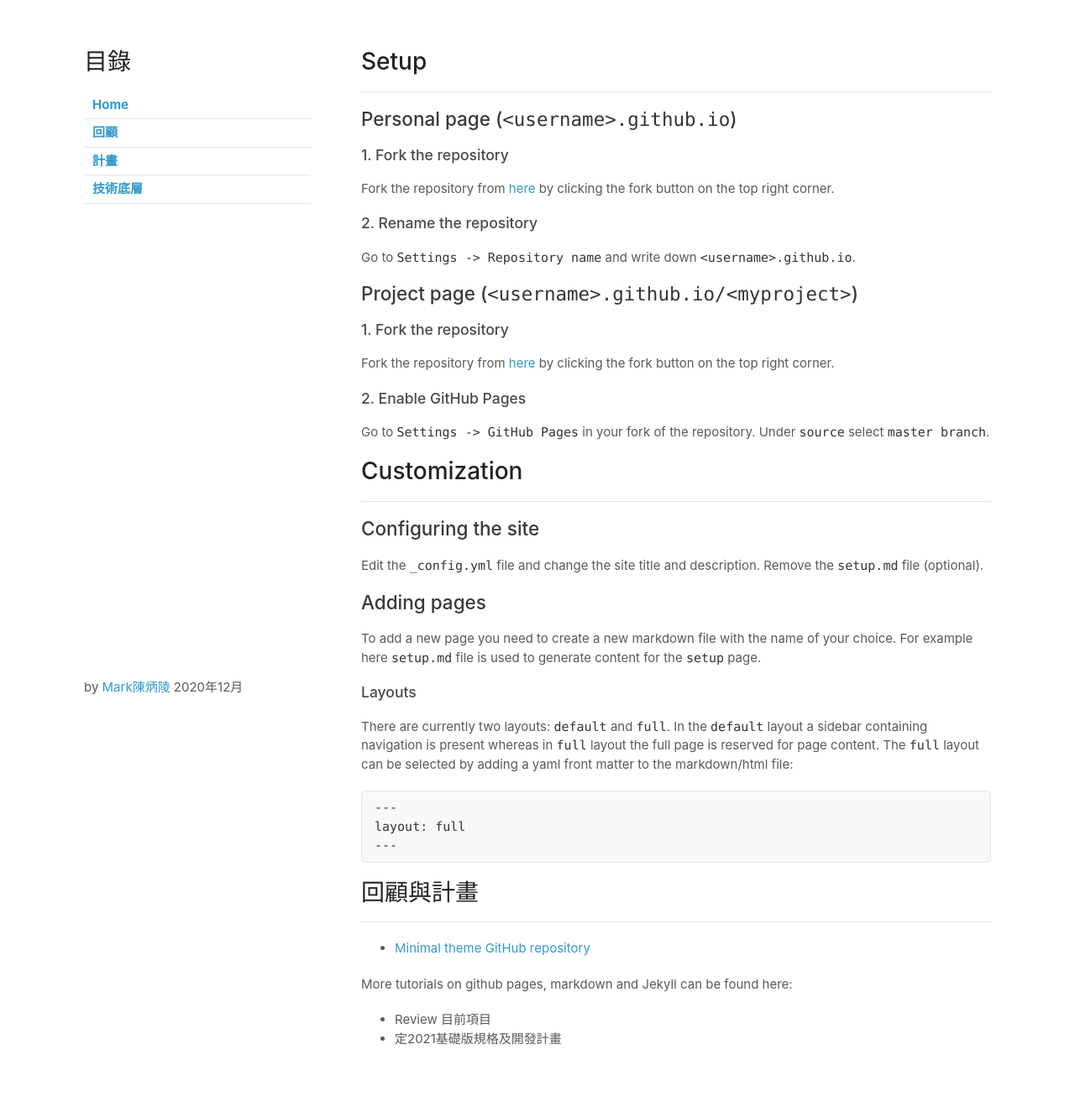
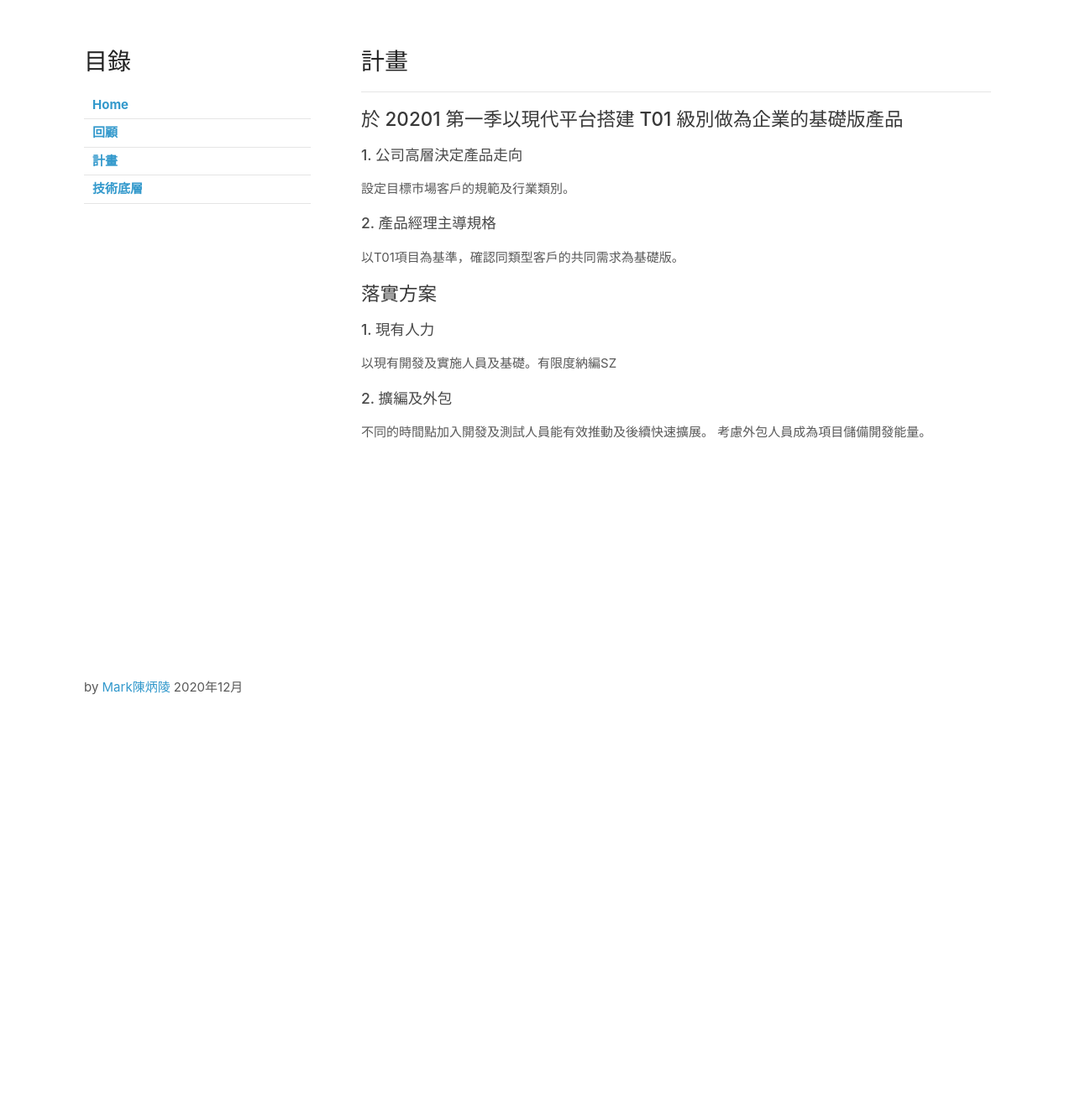
Before and after one commit to dreamaitek/p003, a Jekyll site: the page built from plan.md, in a window 1280 px wide. Shown: the whole page at 84% size. Built offline with Jekyll 4.4.1, drawn with Linux system fonts in a browser that asks for light colours; our own code applies the rules of GitHub Pages for plain Markdown files; after the commit the page ends 900 px from its top, so only the background shows below that.

Commit message:
Update plan.md

````diff
--- a/plan.md
+++ b/plan.md
@@ -1,50 +1,20 @@
-# Setup
+# 計畫
 -------------------------
 
-## Personal page (`<username>.github.io`)
+## 於 20201 第一季以現代平台搭建 T01 級別做為企業的基礎版產品
+### 1. 公司高層決定產品走向
+設定目標市場客戶的規範及行業類別。
 
-### 1. Fork the repository
-Fork the repository from [here](https://github.com/kbsezginel/gh-pages-template) by clicking the fork button on the top right corner.
-
-### 2. Rename the repository
-Go to `Settings -> Repository name` and write down `<username>.github.io`.
-
-## Project page (`<username>.github.io/<myproject>`)
-
-### 1. Fork the repository
-Fork the repository from [here](https://github.com/kbsezginel/gh-pages-template) by clicking the fork button on the top right corner.
-
-### 2. Enable GitHub Pages
-Go to `Settings -> GitHub Pages` in your fork of the repository.
-Under `source` select `master branch`.
-
-# Customization
--------------------------
-
-## Configuring the site
-Edit the `_config.yml` file and change the site title and description.
-Remove the `setup.md` file (optional).
-
-## Adding pages
-To add a new page you need to create a new markdown file with the name of your choice.
-For example here `setup.md` file is used to generate content for the `setup` page.
-
-### Layouts
-There are currently two layouts: `default` and `full`.
-In the `default` layout a sidebar containing navigation is present whereas in `full` layout the full page is reserved for page content.
-The `full` layout can be selected by adding a yaml front matter to the markdown/html file:
-```
----
-layout: full
----
-```
+### 2. 產品經理主導規格
+以T01項目為基準，確認同類型客戶的共同需求為基礎版。
 
 
-# 回顧與計畫
--------------------------
 
-- [Minimal theme GitHub repository](https://github.com/pages-themes/minimal)
+## 落實方案
 
-More tutorials on github pages, markdown and Jekyll can be found here:
-- Review 目前項目
-- 定2021基礎版規格及開發計畫
+### 1. 現有人力
+以現有開發及實施人員及基礎。有限度納編SZ
+
+### 2. 擴編及外包
+不同的時間點加入開發及測試人員能有效推動及後續快速擴展。
+考慮外包人員成為項目儲備開發能量。
````
